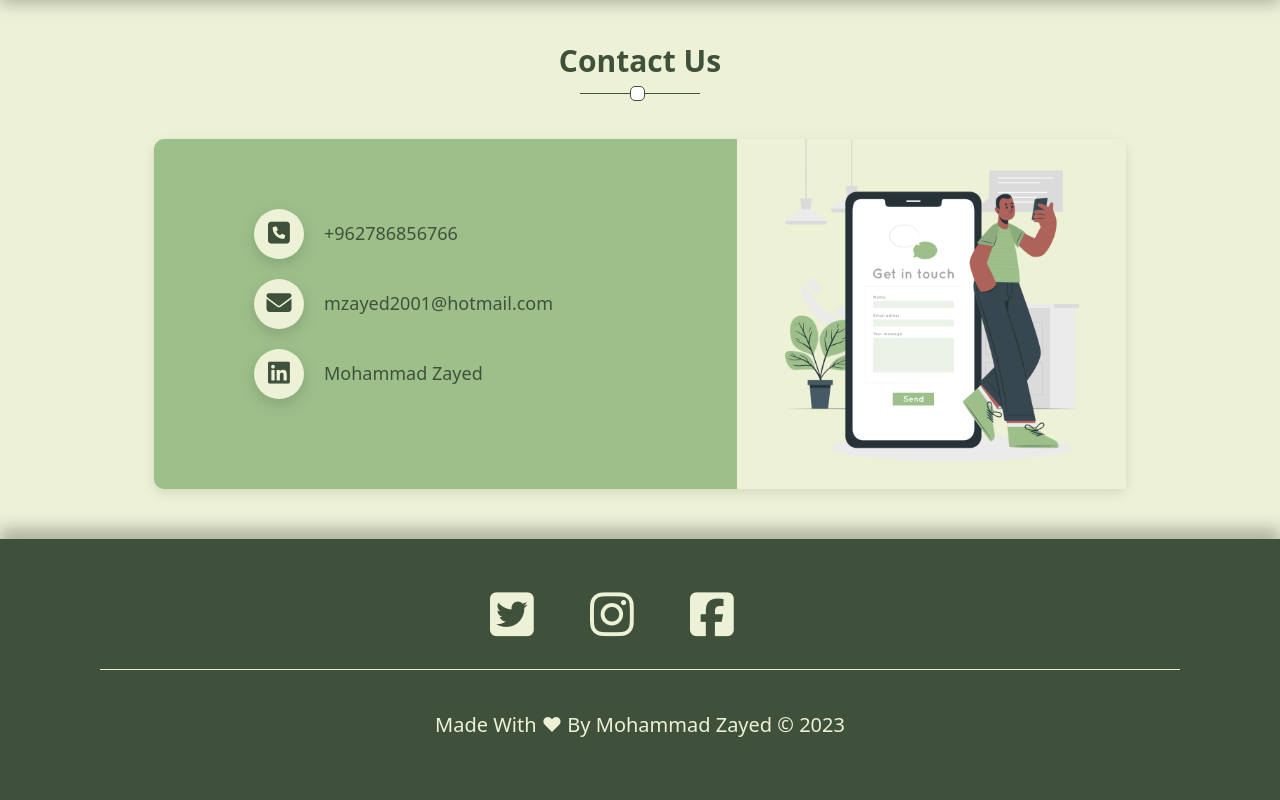
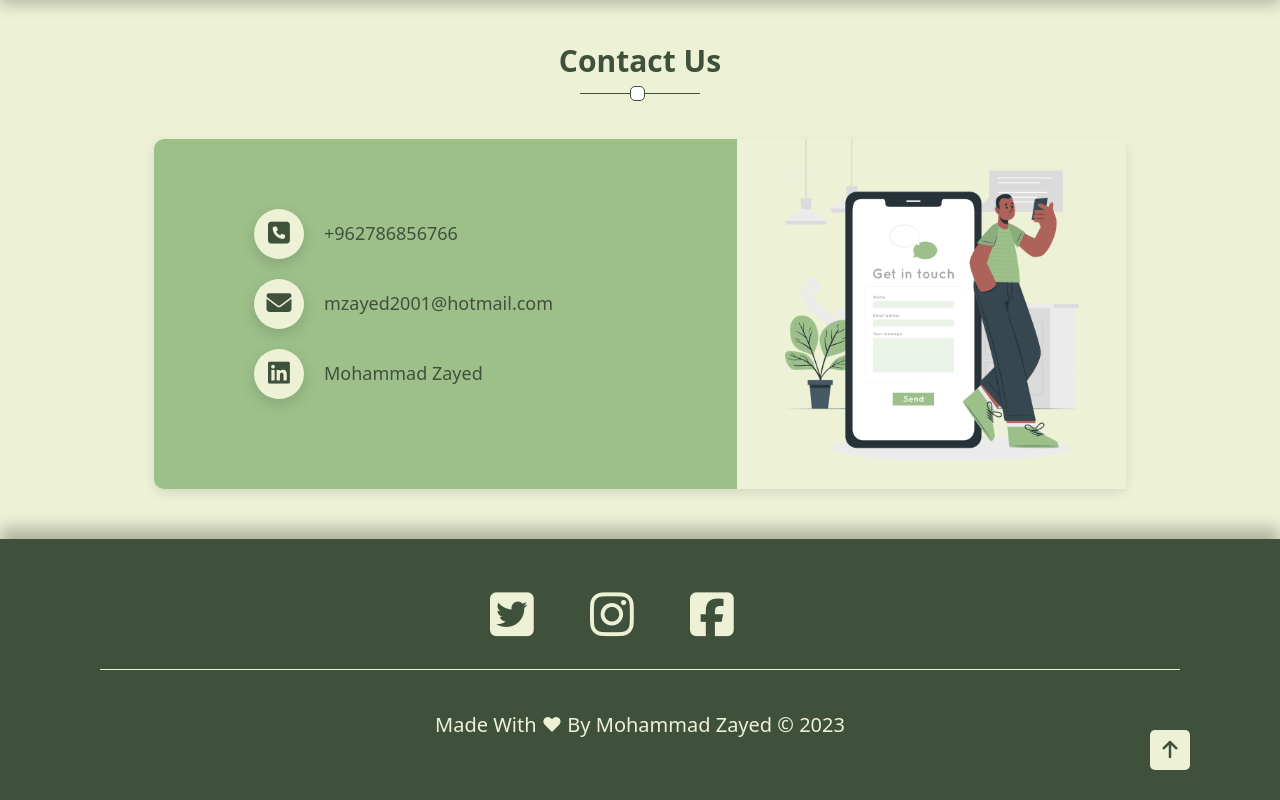
Before and after one commit to mohammad-zayed1/My-Portfolio, a plain HTML site: page index.html in a window 1280 px wide. Shown: the part 2134-2934 px from the top of the page. Drawn offline with nearby package versions, Linux system fonts and the light colour scheme; a web font is replaced by a local one.

Commit message:
add to top button

```diff
--- a/index.html
+++ b/index.html
@@ -328,6 +328,9 @@
         </div>
       </div>
       <p class="copyright">Made With &hearts; By Mohammad Zayed &copy; 2023</p>
+
+        <a class="to-up"  href="#about"><i class="fa-solid fa-arrow-up"></i></a>
+
     </footer>
     <!-- end footer -->
 
--- a/style.css
+++ b/style.css
@@ -57,8 +57,9 @@ header {
   z-index: 1;
 }
 .navbar {
-  /* position: sticky !important;
-  top: 0; */
+  /* position: fixed !important;
+  top: 0;
+  margin: auto; */
   background-color: var(--main-bg-color);
   z-index: 1;
   width: 100%;
@@ -122,7 +123,6 @@ nav ul li a:hover {
     height: 20.5rem;
     top: 8rem;
     width: 100vw;
-
     border-top: none;
     overflow: hidden;
     box-shadow: rgba(0, 0, 0, 0.1) 0px 1px 2px 0px;
@@ -425,6 +425,7 @@ main {
     0 -11px 15px 0 rgba(0, 0, 0, 0.25);
   z-index: 1;
   position: relative;
+  overflow: hidden;
 }
 .skills .row {
   margin-top: 8rem;
@@ -590,4 +591,31 @@ footer .copyright {
   /* padding: 1rem 0; */
   margin-top: 4rem;
 }
+/* .footer {
+ position: relative;
+
+} */
+footer .to-up{
+  width: 4rem;
+  height: 4rem;
+  display: flex;
+  justify-content: center;
+  align-items: center;
+  position: absolute;
+  right: 90px;
+  bottom: 30px;
+  border-radius: 5px;
+  background-color: var(--third-bg-color);
+  text-decoration: none;
+  transition: 0.2s;
+}
+footer .to-up:hover{
+  box-shadow: 0 0 16px 0px rgb(0 0 0 / 25%);
+  transform: translateY(-5px);
+
+}
+footer .to-up i{
+  font-size: 2rem;
+  color: var(--main-font-color)
+}
 /* end footer section */
```
